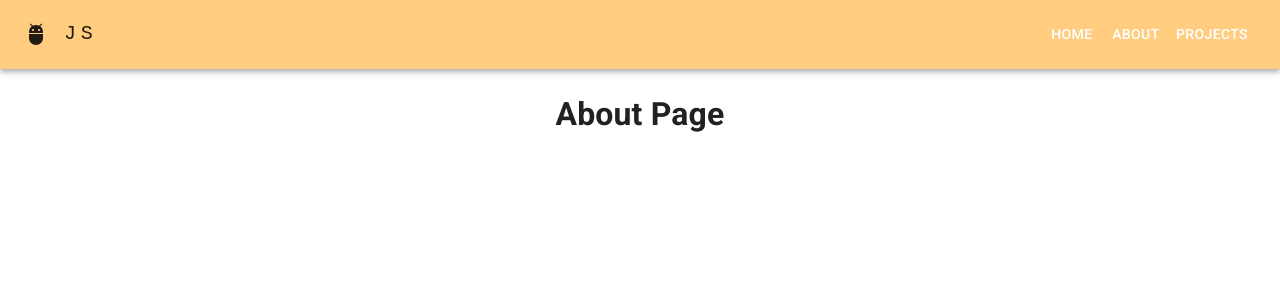
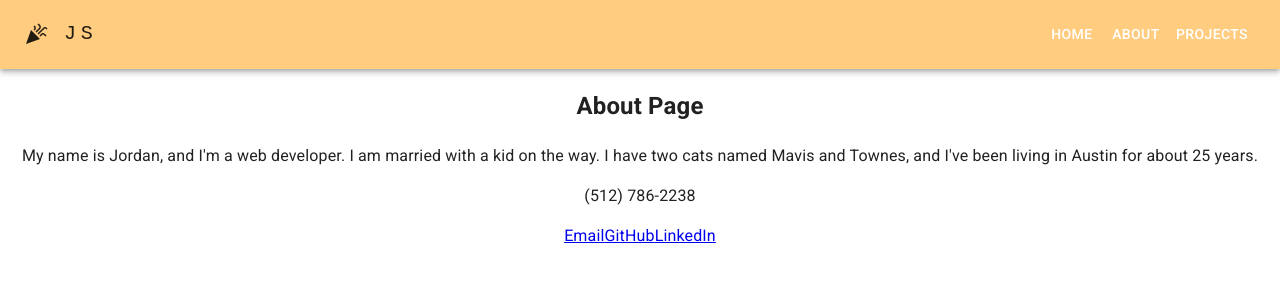
Before and after one commit to jorddo/react-portfolio, a React (Create React App) app: page /about in a window 1280 px wide. Shown: the top 300 px of the page. Built offline with nearby package versions, Linux system fonts and the light colour scheme.

Commit message:
adding footer

```diff
--- a/public/index.html
+++ b/public/index.html
@@ -32,17 +32,6 @@
     <title>Jordan Sneed</title>
   </head>
   <body>
-    <noscript>You need to enable JavaScript to run this app.</noscript>
     <div id="root"></div>
-    <!--
-      This HTML file is a template.
-      If you open it directly in the browser, you will see an empty page.
-
-      You can add webfonts, meta tags, or analytics to this file.
-      The build step will place the bundled scripts into the <body> tag.
-
-      To begin the development, run `npm start` or `yarn start`.
-      To create a production bundle, use `npm run build` or `yarn build`.
-    -->
   </body>
 </html>
--- a/src/App.css
+++ b/src/App.css
@@ -1,38 +1,3 @@
 .App {
   text-align: center;
 }
-
-.App-logo {
-  height: 40vmin;
-  pointer-events: none;
-}
-
-@media (prefers-reduced-motion: no-preference) {
-  .App-logo {
-    animation: App-logo-spin infinite 20s linear;
-  }
-}
-
-.App-header {
-  background-color: #282c34;
-  min-height: 100vh;
-  display: flex;
-  flex-direction: column;
-  align-items: center;
-  justify-content: center;
-  font-size: calc(10px + 2vmin);
-  color: white;
-}
-
-.App-link {
-  color: #61dafb;
-}
-
-@keyframes App-logo-spin {
-  from {
-    transform: rotate(0deg);
-  }
-  to {
-    transform: rotate(360deg);
-  }
-}
--- a/src/App.js
+++ b/src/App.js
@@ -4,6 +4,7 @@ import Header from './components/common/Header';
 import Home from './pages/Home';
 import Projects from './pages/Projects';
 import About from './pages/About';
+import Footer from './components/common/Footer';
 
 const App = () => (
   <div className='App'>
@@ -13,7 +14,7 @@ const App = () => (
       <Route path='about' element={<About />} />
       <Route path='projects' element={<Projects />} />
     </Routes>
-    {/* <Footer /> */}
+    <Footer />
   </div>
 );
 
--- /dev/null
+++ b/src/components/common/Footer/index.jsx
@@ -0,0 +1,12 @@
+const Footer = () => {
+  return (
+    <section>
+      <p>(512) 786-2238</p>
+      <a href='mailto:jordanbsneed@gmail.com'>Email</a>
+      <a href='https://github.com/jorddo'>GitHub</a>
+      <a href='https://www.linkedin.com/in/jordanbsneed/'>LinkedIn</a>
+    </section>
+  );
+};
+
+export default Footer;
--- a/src/components/common/Header/index.jsx
+++ b/src/components/common/Header/index.jsx
@@ -8,7 +8,7 @@ import MenuIcon from '@mui/icons-material/Menu';
 import Container from '@mui/material/Container';
 import Button from '@mui/material/Button';
 import MenuItem from '@mui/material/MenuItem';
-import AdbIcon from '@mui/icons-material/Adb';
+import CelebrationIcon from '@mui/icons-material/Celebration';
 // import Link from '@mui/material/Link';
 // import { Link } from 'react-router-dom';
 import Link from '../Link';
@@ -36,7 +36,7 @@ const Header = () => {
     <StyledHeader position='static'>
       <Container maxWidth='xl'>
         <Toolbar disableGutters>
-          <AdbIcon />
+          <CelebrationIcon />
           <Typography
             variant='h6'
             noWrap
--- a/src/pages/About.jsx
+++ b/src/pages/About.jsx
@@ -1,3 +1,11 @@
-const AboutPage = () => <h1>About Page</h1>;
-
+const AboutPage = () => (
+  <section>
+    <h2>About Page</h2>
+    <p>
+      My name is Jordan, and I'm a web developer. I am married with a kid on the
+      way. I have two cats named Mavis and Townes, and I've been living in
+      Austin for about 25 years.
+    </p>
+  </section>
+);
 export default AboutPage;
```
Also changed, not shown: src/pages/styles/theme.js (added, +13 -0 lines), src/components/common/Footer/styles.js (added).
